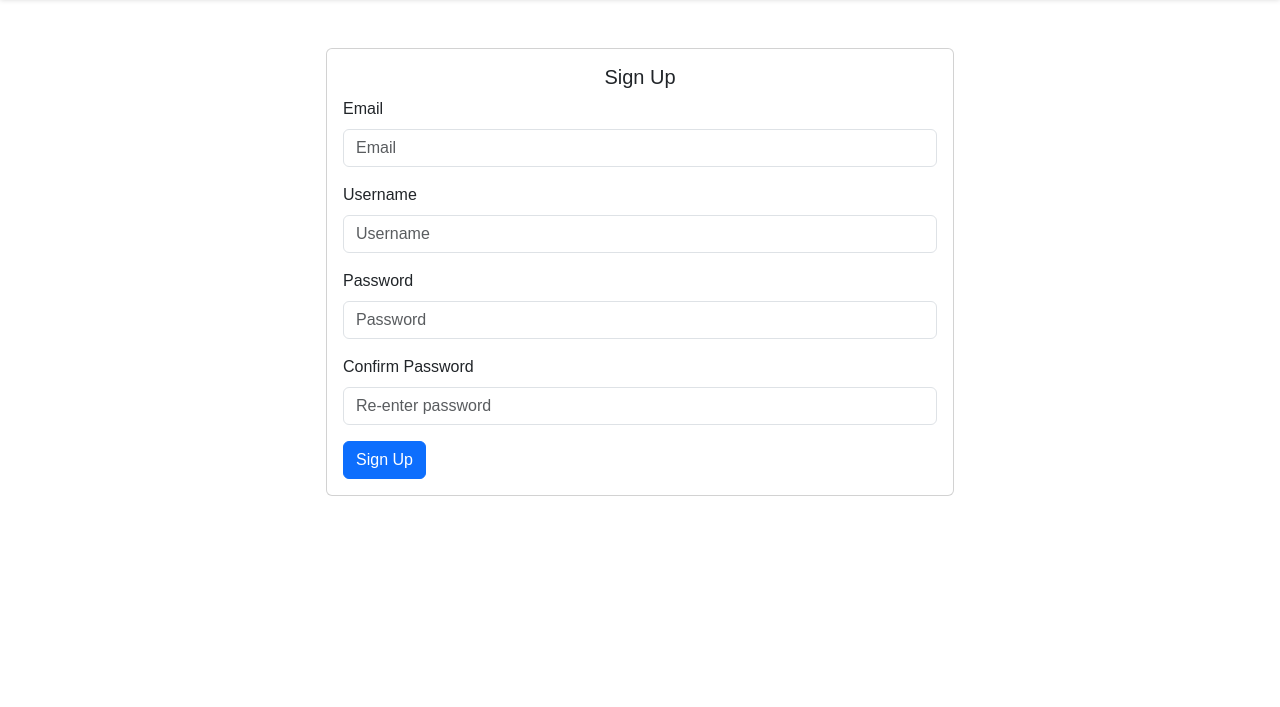
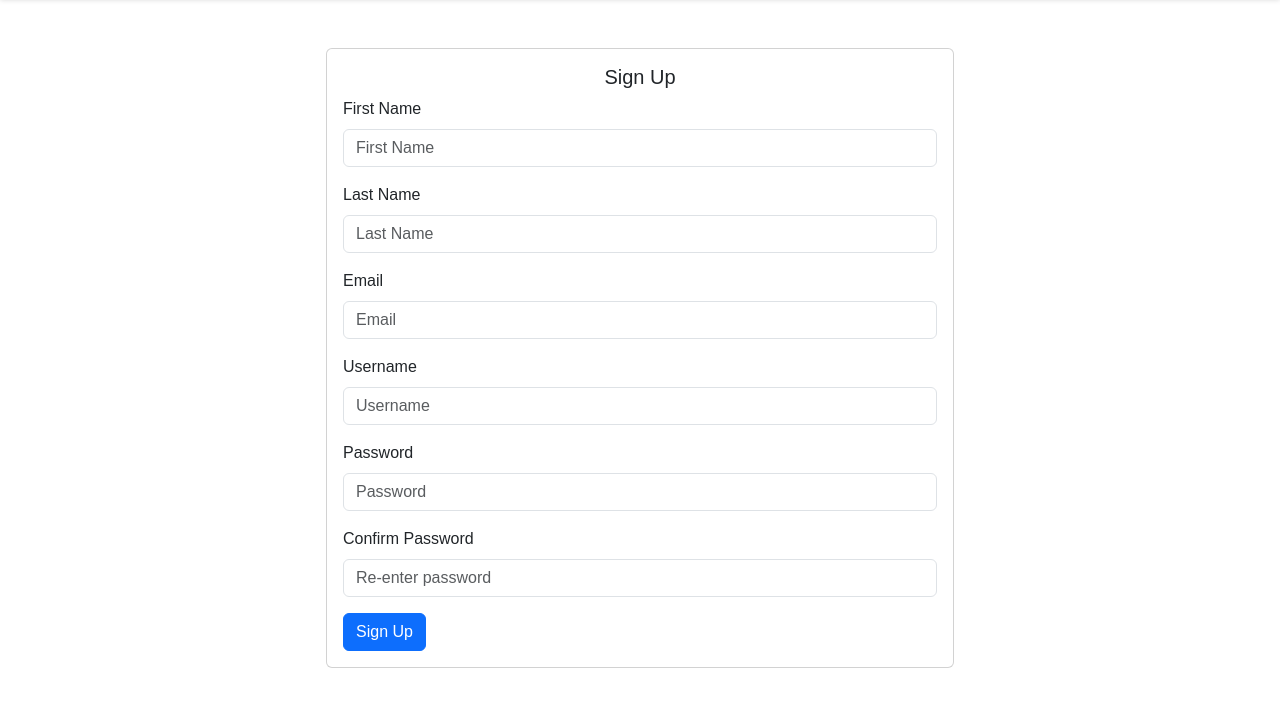
Before and after one commit to nina-network/Lecture-Lounge, a Flask app: page /signup in a window 1280 px wide. Shown: the part 74-781 px from the top of the page. Run offline with Flask 3, Linux system fonts and the light colour scheme.

Commit message:
Updated the signup page to have name fields

```diff
--- a/templates/signup.html
+++ b/templates/signup.html
@@ -10,6 +10,14 @@
                 <p class="text-danger">{{ error }}</p>
                 {% endif %}
                 <form action="/signup" method="post">
+                    <div class="mb-3">
+                        <label for="first_name" class="form-label">First Name</label>
+                        <input type="text" class="form-control" id="first_name" name="first_name" placeholder="First Name" value="{{ request.form.get('first_name', '') }}">
+                    </div>
+                    <div class="mb-3">
+                        <label for="last_name" class="form-label">Last Name</label>
+                        <input type="text" class="form-control" id="last_name" name="last_name" placeholder="Last Name" value="{{ request.form.get('last_name', '') }}">
+                    </div>
                     <div class="mb-3">
                         <label for="email" class="form-label">Email</label>
                         <input type="email" class="form-control" id="email" name="email" placeholder="Email" value="{{ request.form.get('email', '') }}">
```
